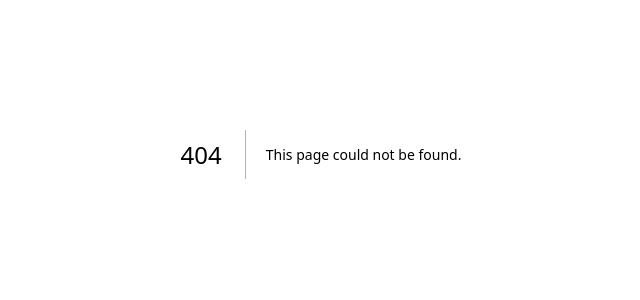
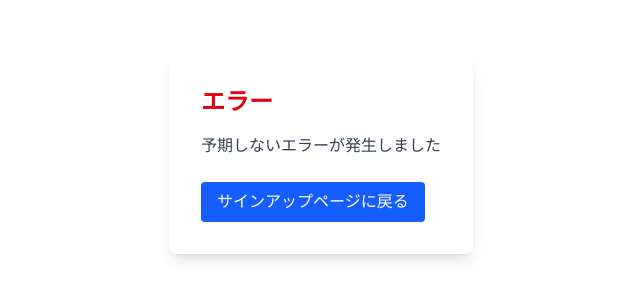
Before and after one commit to ikkei1616/cycleLyft, a Next.js app: page /error in a window 1280 px wide. Before the commit this address had no page. Shown: the part 246-546 px from the top of the page, without its empty margins (319-959 px from the left). Built offline with nearby package versions, Linux system fonts and the light colour scheme.

Commit message:
add:エラーページの作成

```diff
--- /dev/null
+++ b/app/error/page.tsx
@@ -0,0 +1,26 @@
+import Link from 'next/link'
+
+export default async function ErrorPage({
+  searchParams,
+}: {
+  searchParams: Promise<{ message?: string }>
+}) {
+  const params = await searchParams
+
+  return (
+    <div className="flex min-h-screen items-center justify-center">
+      <div className="max-w-md p-8 bg-white rounded-lg shadow-lg">
+        <h1 className="text-2xl font-bold text-red-600 mb-4">エラー</h1>
+        <p className="text-gray-700 mb-6">
+          {params.message || '予期しないエラーが発生しました'}
+        </p>
+        <Link
+          href="/signUp"
+          className="inline-block px-4 py-2 bg-blue-600 text-white rounded hover:bg-blue-700"
+        >
+          サインアップページに戻る
+        </Link>
+      </div>
+    </div>
+  )
+}
```
